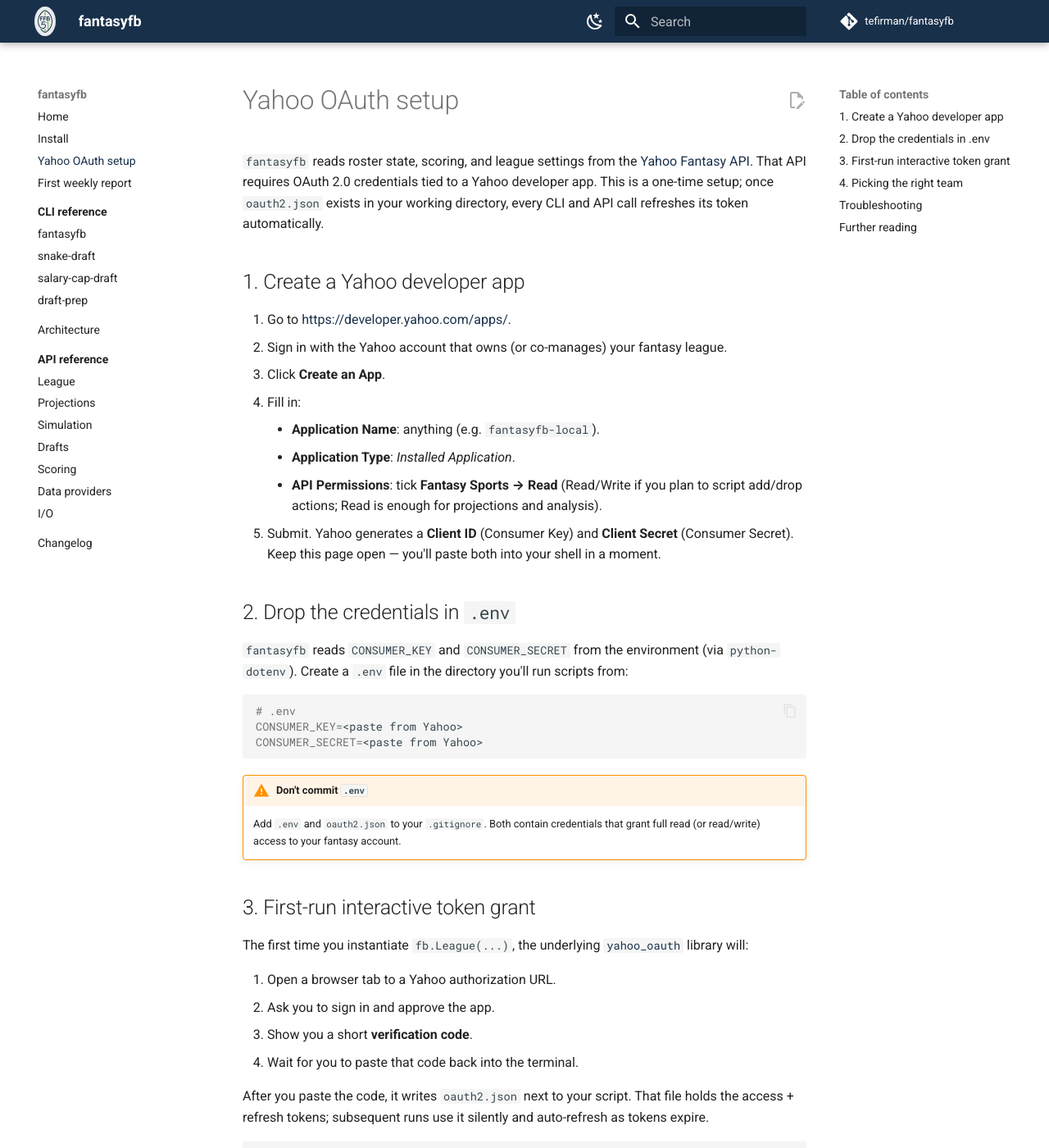
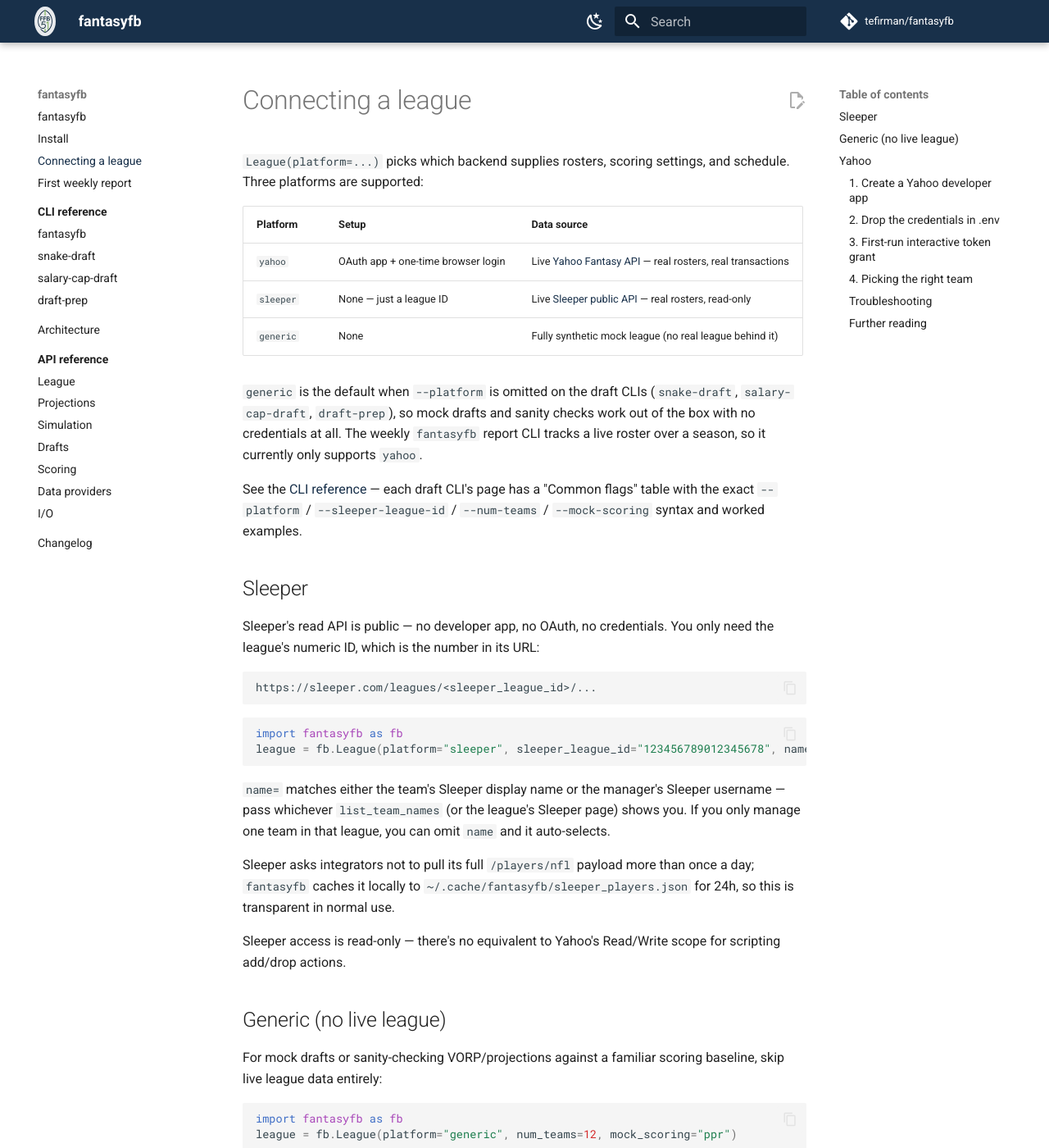
Before and after one commit to tefirman/fantasyfb, an MkDocs documentation site: the page built from docs/platforms.md, in a window 1280 px wide and 1400 px high. Shown: the whole window at 82% size. Built offline with MkDocs 1.6.1 and Material for MkDocs 9.7.7, drawn with Linux system fonts in a browser that asks for light colours; comment, search, counter and statistics services are not loaded; some of the changed text lies outside the part shown.

Commit message:
Restructure Yahoo OAuth page into general platform setup docs
yahoo-oauth.md only ever covered Yahoo, but League(platform=...) has
supported Sleeper and generic mock leagues for a while, and neither
needs credentials. Renamed to platforms.md ("Connecting a league")
with a comparison table and short Sleeper/generic sections up top,
keeping the existing Yahoo OAuth walkthrough as its own section.
Updated the nav label and cross-links from index.md, install.md, and
quickstart.md accordingly.

Also fixes the homepage: the intro paragraph next to the logo wasn't
rendering as markdown (needed markdown="block" on the wrapping table
tags), and the header nav label was retitled from "Home" to
"fantasyfb" so the scroll-revealed header title matches the site name
instead of showing "Home".

Co-Authored-By: Claude Sonnet 5 <noreply@anthropic.com>

````diff
--- a/docs/yahoo-oauth.md
+++ b/docs/platforms.md
@@ -1,12 +1,78 @@
-# Yahoo OAuth setup
+# Connecting a league
 
-`fantasyfb` reads roster state, scoring, and league settings from the
+`League(platform=...)` picks which backend supplies rosters, scoring
+settings, and schedule. Three platforms are supported:
+
+| Platform  | Setup                          | Data source                                          |
+| --------- | ------------------------------- | ----------------------------------------------------- |
+| `yahoo`   | OAuth app + one-time browser login | Live [Yahoo Fantasy API](https://developer.yahoo.com/fantasysports/guide/) — real rosters, real transactions |
+| `sleeper` | None — just a league ID          | Live [Sleeper public API](https://docs.sleeper.com/) — real rosters, read-only |
+| `generic` | None                              | Fully synthetic mock league (no real league behind it) |
+
+`generic` is the default when `--platform` is omitted on the draft
+CLIs (`snake-draft`, `salary-cap-draft`, `draft-prep`), so mock drafts
+and sanity checks work out of the box with no credentials at all. The
+weekly `fantasyfb` report CLI tracks a live roster over a season, so
+it currently only supports `yahoo`.
+
+See the [CLI reference](cli/index.md) — each draft CLI's page has a
+"Common flags" table with the exact `--platform` /
+`--sleeper-league-id` / `--num-teams` / `--mock-scoring` syntax and
+worked examples.
+
+## Sleeper
+
+Sleeper's read API is public — no developer app, no OAuth, no
+credentials. You only need the league's numeric ID, which is the
+number in its URL:
+
+```text
+https://sleeper.com/leagues/<sleeper_league_id>/...
+```
+
+```python
+import fantasyfb as fb
+league = fb.League(platform="sleeper", sleeper_league_id="123456789012345678", name="My Team")
+```
+
+`name=` matches either the team's Sleeper display name or the
+manager's Sleeper username — pass whichever `list_team_names` (or the
+league's Sleeper page) shows you. If you only manage one team in that
+league, you can omit `name` and it auto-selects.
+
+Sleeper asks integrators not to pull its full `/players/nfl` payload
+more than once a day; `fantasyfb` caches it locally to
+`~/.cache/fantasyfb/sleeper_players.json` for 24h, so this is
+transparent in normal use.
+
+Sleeper access is read-only — there's no equivalent to Yahoo's
+Read/Write scope for scripting add/drop actions.
+
+## Generic (no live league)
+
+For mock drafts or sanity-checking VORP/projections against a
+familiar scoring baseline, skip live league data entirely:
+
+```python
+import fantasyfb as fb
+league = fb.League(platform="generic", num_teams=12, mock_scoring="ppr")
+```
+
+This synthesizes `num_teams` empty rosters, a round-robin schedule,
+and pulls the real current NFL player pool — there's just no actual
+league or manager behind any of the teams. `mock_scoring` accepts
+`standard`, `half_ppr`, or `ppr`.
+
+## Yahoo
+
+`fantasyfb`'s weekly report CLI, and optionally the draft CLIs, read
+roster state, scoring, and league settings from the
 [Yahoo Fantasy API](https://developer.yahoo.com/fantasysports/guide/).
 That API requires OAuth 2.0 credentials tied to a Yahoo developer app.
 This is a one-time setup; once `oauth2.json` exists in your working
 directory, every CLI and API call refreshes its token automatically.
 
-## 1. Create a Yahoo developer app
+### 1. Create a Yahoo developer app
 
 1. Go to <https://developer.yahoo.com/apps/>.
 2. Sign in with the Yahoo account that owns (or co-manages) your
@@ -22,7 +88,7 @@ directory, every CLI and API call refreshes its token automatically.
    Secret** (Consumer Secret). Keep this page open — you'll paste both
    into your shell in a moment.
 
-## 2. Drop the credentials in `.env`
+### 2. Drop the credentials in `.env`
 
 `fantasyfb` reads `CONSUMER_KEY` and `CONSUMER_SECRET` from the
 environment (via `python-dotenv`). Create a `.env` file in the
@@ -39,7 +105,7 @@ CONSUMER_SECRET=<paste from Yahoo>
     credentials that grant full read (or read/write) access to your
     fantasy account.
 
-## 3. First-run interactive token grant
+### 3. First-run interactive token grant
 
 The first time you instantiate `fb.League(...)`, the underlying
 [`yahoo_oauth`](https://github.com/josuebrunel/yahoo-oauth) library
@@ -59,7 +125,7 @@ import fantasyfb as fb
 league = fb.League(name="My Team")   # first run -> browser pops open
 ```
 
-## 4. Picking the right team
+### 4. Picking the right team
 
 `name=` is your **Yahoo fantasy team name** (the one shown on your
 league home page), not your Yahoo display name or email. If you
@@ -69,7 +135,7 @@ this `League` is bound to.
 If you only have one team for the current season, you can omit `name`
 entirely and it'll auto-select.
 
-## Troubleshooting
+### Troubleshooting
 
 ??? note "`Please refresh the token` loop on every run"
     Delete `oauth2.json` and re-run — your refresh token expired
@@ -91,7 +157,7 @@ entirely and it'll auto-select.
     You're in more than one league this season. Pass `name=` with the
     exact team name from the league you want.
 
-## Further reading
+### Further reading
 
 - [`yahoo_oauth` library docs](https://github.com/josuebrunel/yahoo-oauth)
 - [Yahoo Fantasy API docs](https://developer.yahoo.com/fantasysports/guide/)
--- a/mkdocs.yml
+++ b/mkdocs.yml
@@ -36,9 +36,9 @@ theme:
         name: Switch to light mode
 
 nav:
-  - Home: index.md
+  - fantasyfb: index.md
   - Install: install.md
-  - Yahoo OAuth setup: yahoo-oauth.md
+  - Connecting a league: platforms.md
   - First weekly report: quickstart.md
   - CLI reference:
       - cli/index.md
````
Also changed, not shown: docs/index.md (+14 -7 lines), docs/install.md (+5 -2 lines), docs/quickstart.md (+3 -3 lines).
